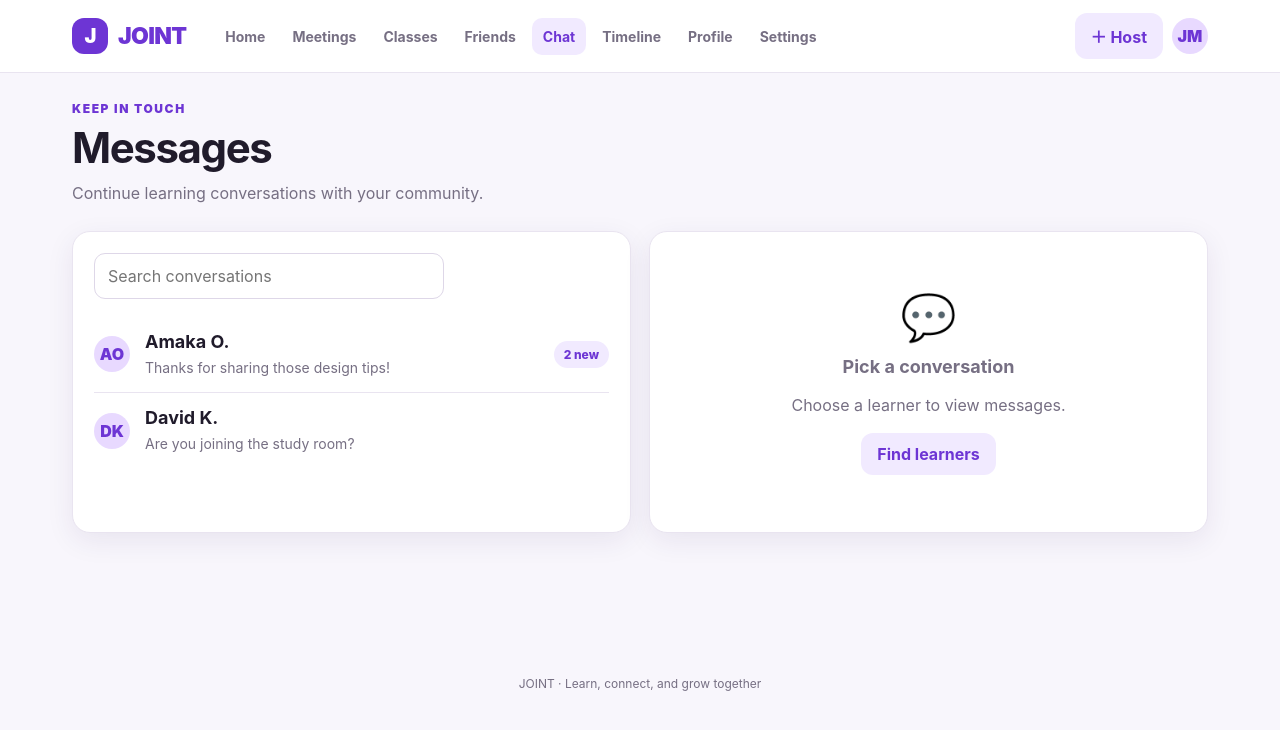
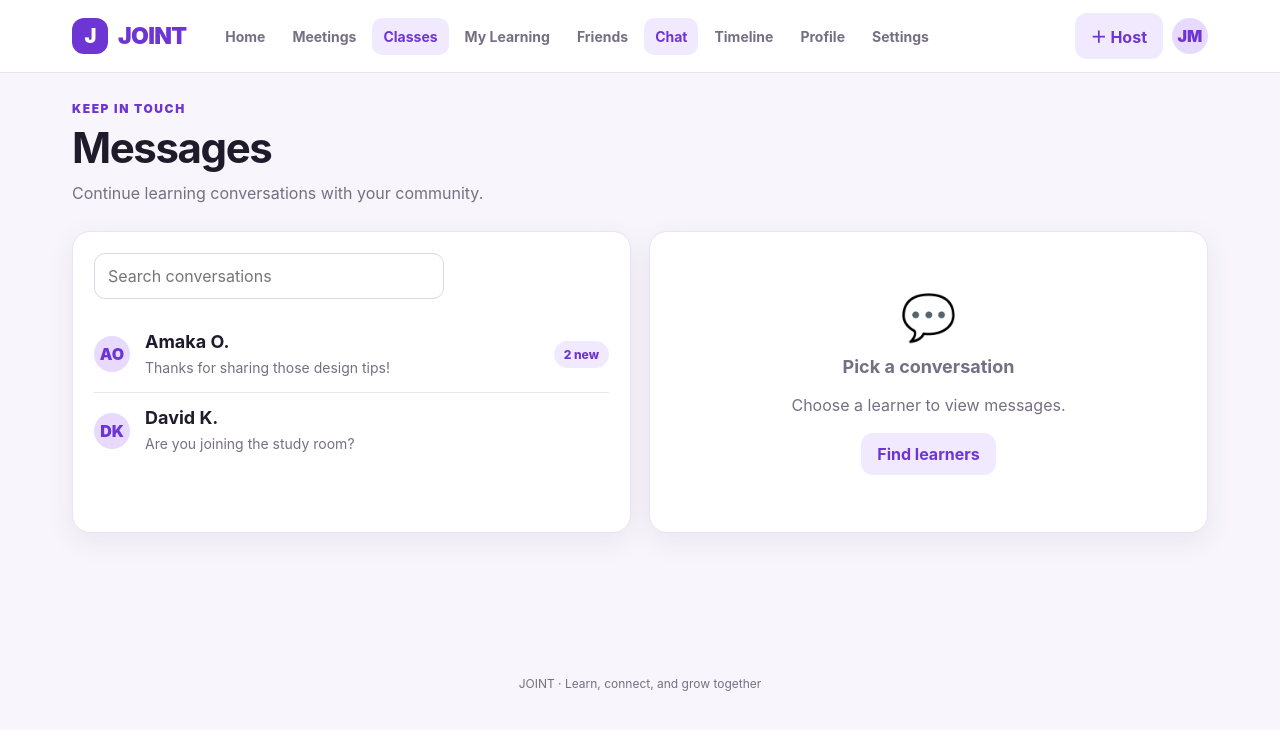
Before and after one commit to Demoses20/joint-app, a plain HTML site: page chat.html in a window 1280 px wide. Drawn offline with Linux system fonts and the light colour scheme.

Commit message:
Update chat.html

```diff
--- a/chat.html
+++ b/chat.html
@@ -1,6 +1,8 @@
 <!doctype html><html lang="en"><head><meta charset="utf-8"><meta name="viewport" content="width=device-width, initial-scale=1"><title>Messages — JOINT</title><link rel="stylesheet" href="style.css"></head><body><header class="topbar"><div class="topbar-inner">
 <a class="brand" href="index.html"><span class="brand-mark">J</span> JOINT</a>
-<nav class="main-nav" aria-label="Main navigation"><a href="index.html" class="">Home</a><a href="meetings.html" class="">Meetings</a><a href="classes.html" class="">Classes</a><a href="friends.html" class="">Friends</a><a href="chat.html" class="active">Chat</a><a href="timeline.html" class="">Timeline</a><a href="profile.html" class="">Profile</a><a href="settings.html" class="">Settings</a></nav>
+<nav class="main-nav" aria-label="Main navigation"><a href="index.html" class="">Home</a><a href="meetings.html" class="">Meetings</a><a href="classes.html" class="active">Classes</a>
+<a href="my-learning.html">My Learning</a>
+<a href="friends.html">Friends</a><a href="chat.html" class="active">Chat</a><a href="timeline.html" class="">Timeline</a><a href="profile.html" class="">Profile</a><a href="settings.html" class="">Settings</a></nav>
 <div class="top-actions"><a class="btn secondary desktop-only" href="host-meeting.html">＋ Host</a><div class="avatar" title="Your profile">JM</div></div>
 </div></header><nav class="bottom-nav" aria-label="Mobile navigation"><a href="index.html" class=""><span>⌂</span>Home</a><a href="meetings.html" class=""><span>▣</span>Meetings</a><a href="classes.html" class=""><span>▤</span>Classes</a><a href="friends.html" class=""><span>♧</span>Friends</a><a href="chat.html" class="active"><span>✉</span>Chat</a></nav><main class="page"><div class="page-heading"><div><div class="eyebrow">Keep in touch</div><h1>Messages</h1><p class="subtitle">Continue learning conversations with your community.</p></div></div>
 <div class="grid two"><section class="card"><div class="toolbar"><input class="search" id="chat-search" placeholder="Search conversations"></div><a class="list-card" style="padding:14px 0;border-bottom:1px solid var(--line)" href="conversation.html"><div class="avatar">AO</div><div class="grow"><h3>Amaka O.</h3><p>Thanks for sharing those design tips!</p></div><span class="pill">2 new</span></a><a class="list-card" style="padding:14px 0" href="conversation.html"><div class="avatar">DK</div><div class="grow"><h3>David K.</h3><p>Are you joining the study room?</p></div></a></section><section class="card"><div class="empty-state"><div class="big">💬</div><h3>Pick a conversation</h3><p>Choose a learner to view messages.</p><a class="btn secondary" href="friends.html">Find learners</a></div></section></div></main><footer class="footer">JOINT · Learn, connect, and grow together</footer><script src="navigation.js"></script></body></html>
```
